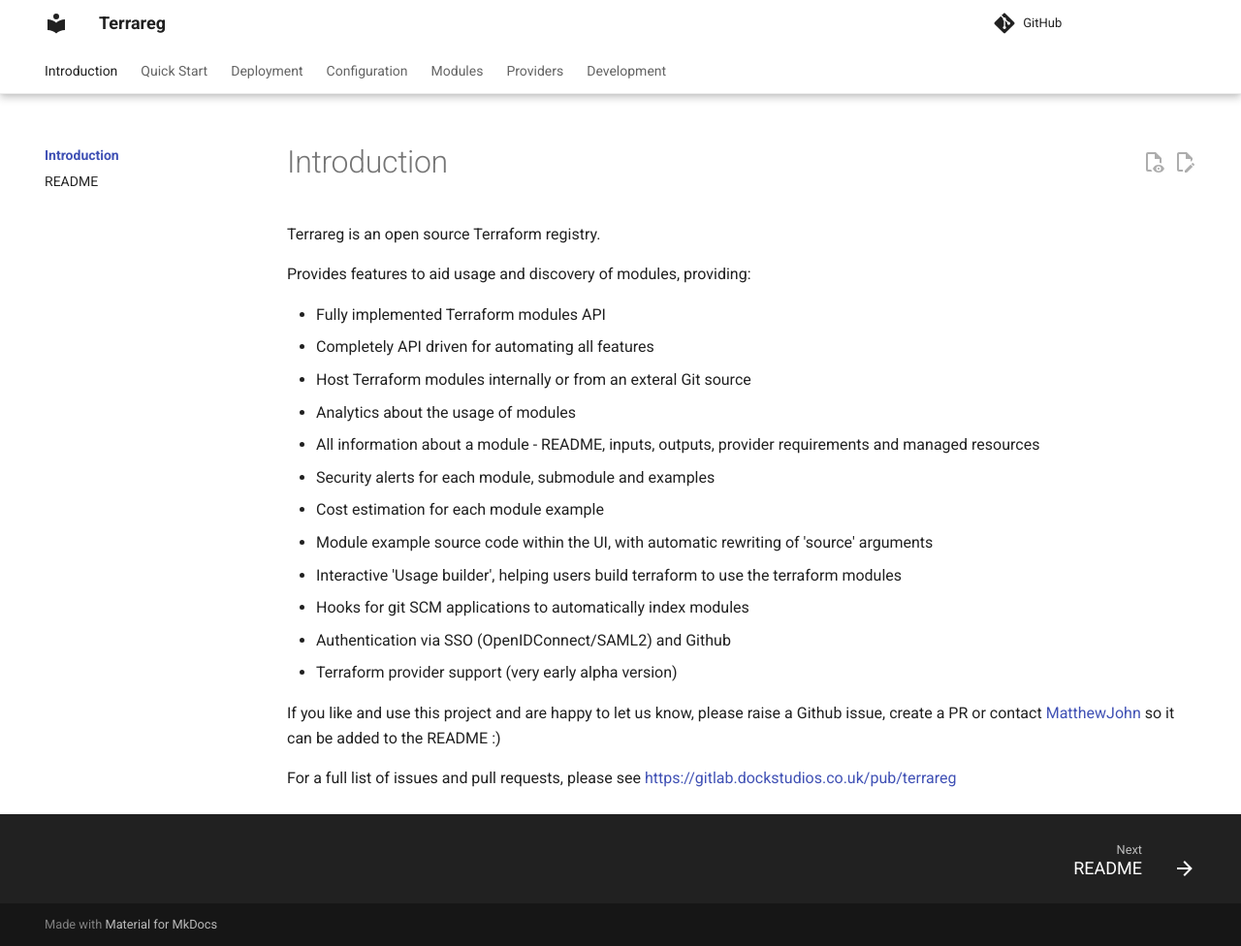
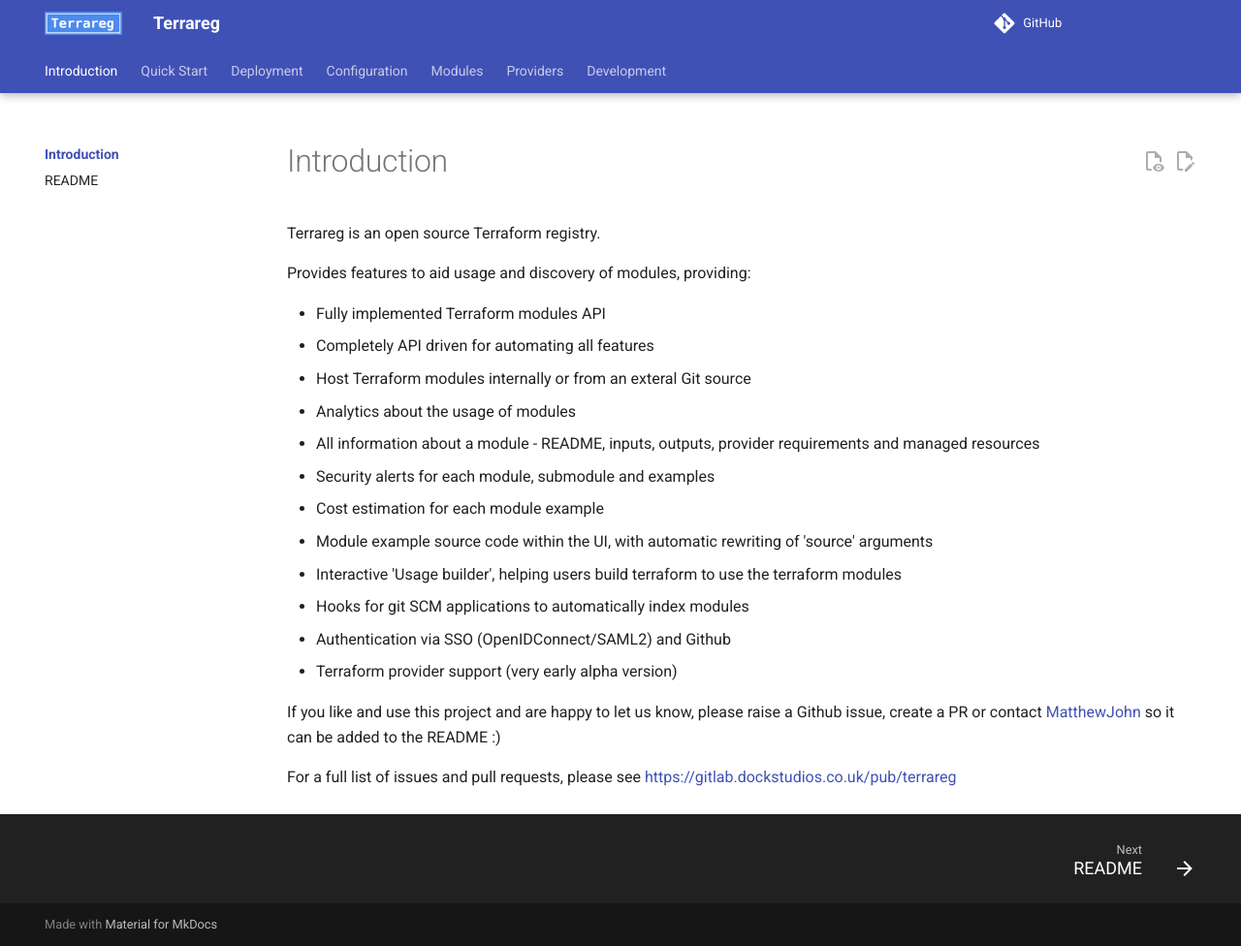
Before and after one commit to MatthewJohn/terrareg, an MkDocs documentation site: the page built from docs/index.md, in a window 1280 px wide and 976 px high. Shown: the whole window at 97% size. Built offline with MkDocs 1.6.1 and Material for MkDocs 9.7.7, drawn with Linux system fonts in a browser that asks for light colours; comment, search, counter and statistics services are not loaded; the version menu is left out.

Commit message:
docs: Add logo to docs and change theme to blue
Issue #492

```diff
--- a/mkdocs.yml
+++ b/mkdocs.yml
@@ -4,8 +4,7 @@
 - glightbox
 theme:
   name: material
-  palette:
-    primary: white
+  logo: ./logo.png
   features:
     - content.action.edit
     - content.action.view
```
Also changed, not shown: docs/logo.png (added).
